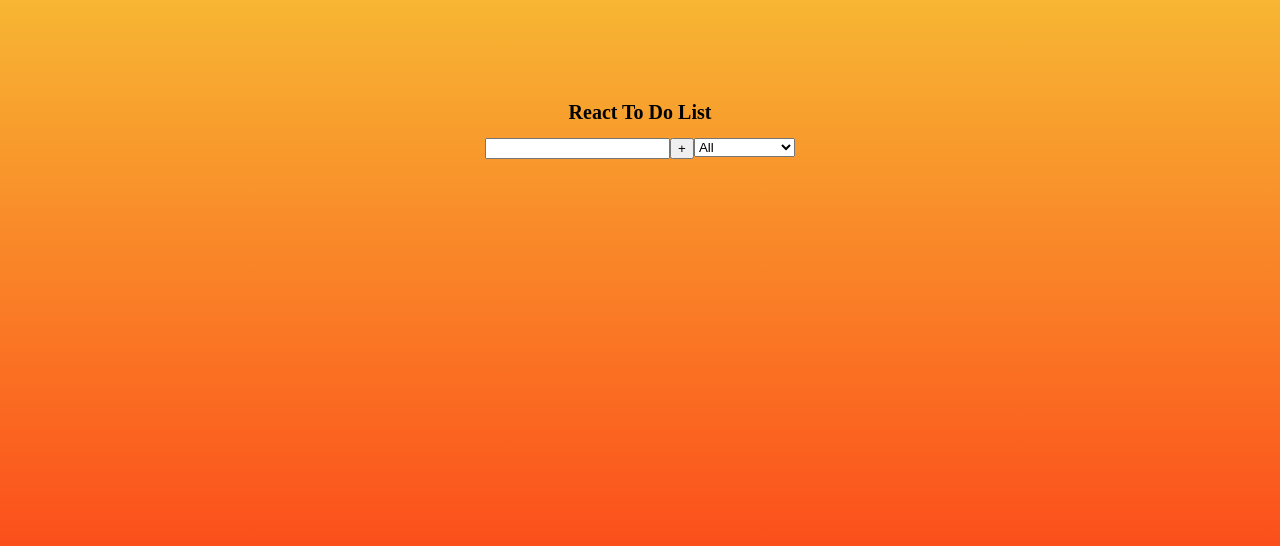
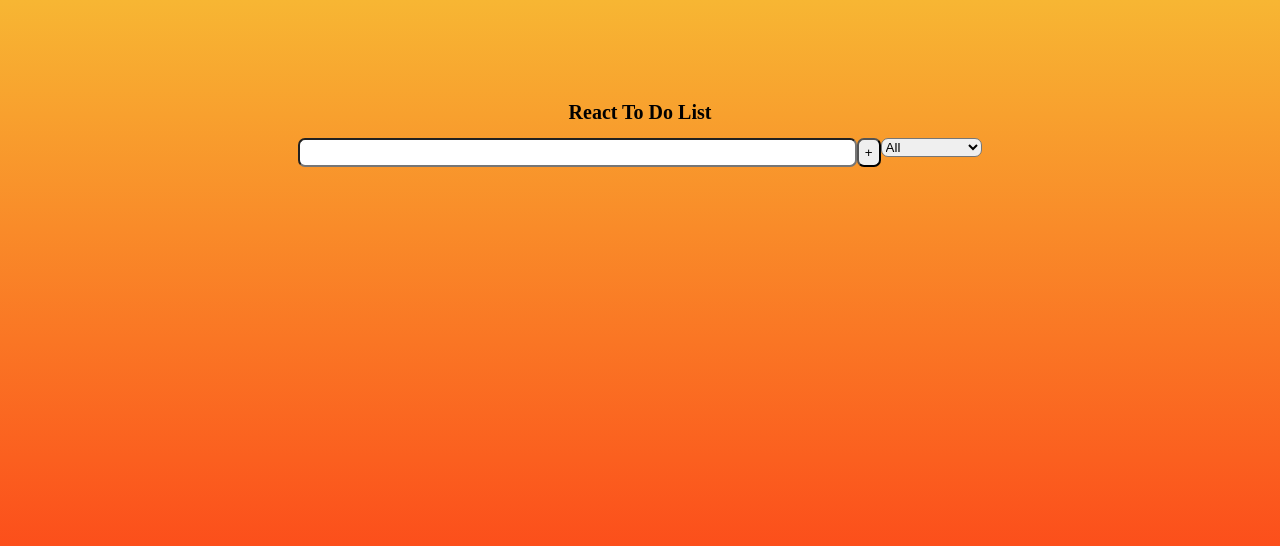
Before and after one commit to Leshista/ReactToDoList, a React (Create React App) app: page / in a window 1280 px wide. Shown: the top 546 px of the page. Built offline with nearby package versions, Linux system fonts and the light colour scheme.

Commit message:
Did some styling

```diff
--- a/src/App.css
+++ b/src/App.css
@@ -9,6 +9,10 @@
     top: 10vh;
 }
 .main {
+    width: 100vw;
     position: relative;
     top: 10vh;
+    display: flex;
+    flex-direction: column;
+    align-items: center;
 }
--- a/src/components/Todo.tsx
+++ b/src/components/Todo.tsx
@@ -1,5 +1,4 @@
-import { FC, MouseEvent, ReactElement } from "react";
-import { isNullishCoalesce } from "typescript";
+import { FC, ReactElement } from "react";
 import '../componentsStyles/css/Todo.css'
 import TodoProps from "../interfaces/TodoProps";
 
--- a/src/componentsStyles/css/Form.css
+++ b/src/componentsStyles/css/Form.css
@@ -1 +1 @@
-.todo-form{display:-webkit-box;display:-ms-flexbox;display:flex}
+.todo-form{display:-webkit-box;display:-ms-flexbox;display:flex}.todo-form__input{border-radius:0.7rem;font-size:2rem;line-height:0.1rem;width:43vw}.todo-form__button{border-radius:0.7rem}.todo-form__filter{border-radius:0.7rem}
--- a/src/componentsStyles/css/Todo.css
+++ b/src/componentsStyles/css/Todo.css
@@ -1 +1 @@
-.todo{display:-webkit-box;display:-ms-flexbox;display:flex;-webkit-box-pack:justify;-ms-flex-pack:justify;justify-content:space-between;margin-top:2rem;border:1px solid black}.checked{text-decoration:line-through}
+.todo{display:-webkit-box;display:-ms-flexbox;display:flex;-webkit-box-pack:justify;-ms-flex-pack:justify;justify-content:space-between;margin-top:2rem;background-color:#fff;border:1px solid black;border-radius:1rem;width:50vw;overflow:hidden}.todo__text{font-size:2rem;line-height:0.1rem}.checked{text-decoration:line-through}
--- a/src/componentsStyles/scss/Form.scss
+++ b/src/componentsStyles/scss/Form.scss
@@ -1,3 +1,17 @@
 .todo-form {
     display: flex;
+    &__input {
+        border-radius: 0.7rem;
+        font-size: 2rem;
+        line-height: 0.1rem;
+        width: 43vw;
+    }
+    &__button {
+        border-radius: 0.7rem;
+    }
+    &__select {
+    }
+    &__filter {
+        border-radius: 0.7rem;
+    }
 }
--- a/src/componentsStyles/scss/Todo.scss
+++ b/src/componentsStyles/scss/Todo.scss
@@ -2,10 +2,16 @@
     display: flex;
     justify-content: space-between;
     margin-top: 2rem;
+    background-color: #fff;
     border: 1px solid black;
+    border-radius: 1rem;
+    width: 50vw;
+    overflow: hidden;
     &__checkbox {
     }
     &__text {
+        font-size: 2rem;
+        line-height: 0.1rem;
     }
     &__delete {
     }
--- a/src/index.css
+++ b/src/index.css
@@ -1,6 +1,5 @@
 html {
     font-size: 10px;
+    background: linear-gradient(0deg, #fc4a1a 30%, #f7b633);
+    overflow: hidden;
 }
-body {
-    background: linear-gradient(0deg, #fc4a1a 30%, #f7b633);
-}
```
